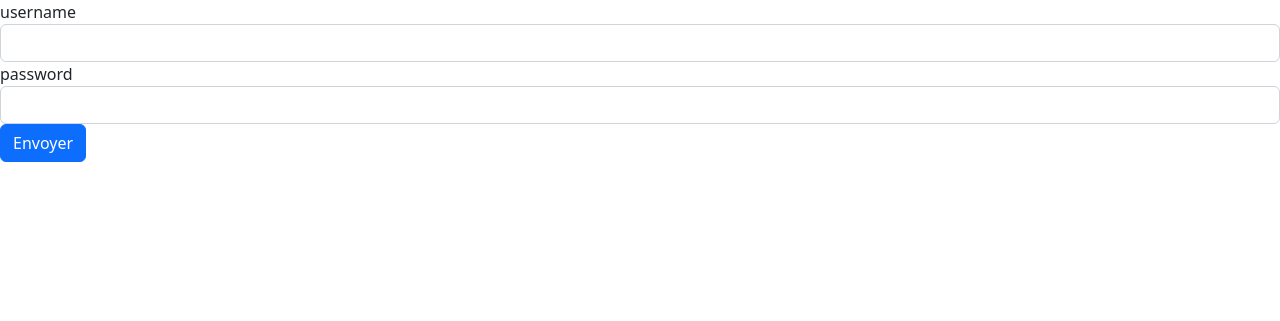
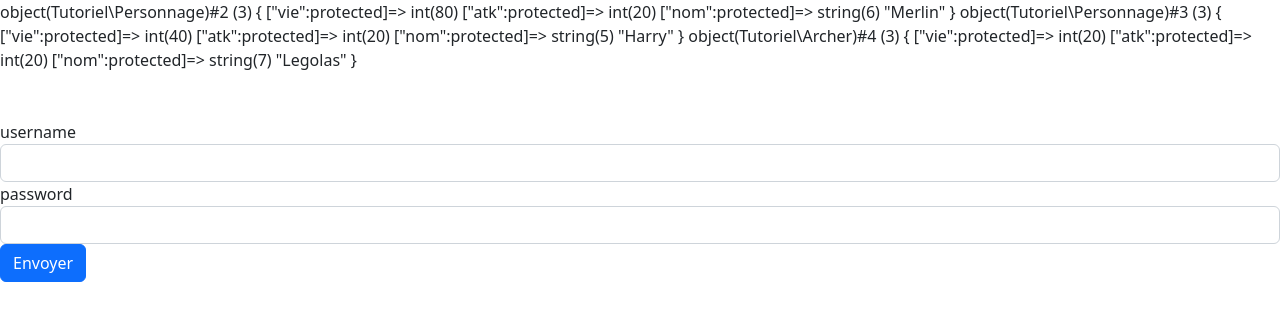
Before and after one commit to CasianLW/ExercicesPHP, a PHP site: page /exemple.php in a window 1280 px wide. Shown: the top 321 px of the page. Run offline with PHP 8.4, Linux system fonts and the light colour scheme.

Commit message:
Cours PHP: Namespaces et organisation

```diff
--- a/PHP_Classes/class/Archer.php
+++ b/PHP_Classes/class/Archer.php
@@ -1,6 +1,5 @@
 <?php
-
-use Personnage;
+namespace Tutoriel;
 
 
 class Archer extends Personnage{
--- a/PHP_Classes/class/Autoloader.php
+++ b/PHP_Classes/class/Autoloader.php
@@ -1,4 +1,6 @@
 <?php
+
+namespace Tutoriel;
 
 class Autoloader{
 
@@ -8,8 +10,13 @@ class Autoloader{
         spl_autoload_register(array(__CLASS__,'autoload'));
     }
 
-    public static function autoload($class_name){
-        require 'class/'. $class_name . '.php';
+    public static function autoload($class){
+        if(strpos($class, __NAMESPACE__ . '\\') === 0){
+        $class = str_replace(__NAMESPACE__ . '\\' , '', $class);
+        $class = str_replace('\\', '/', $class);
+        require 'class/'. $class . '.php';
+        }
+
     }
 
 }
--- a/PHP_Classes/class/BootstrapForm.php
+++ b/PHP_Classes/class/HTML/BootstrapForm.php
@@ -1,5 +1,5 @@
 <?php
-
+namespace Tutoriel\HTML;
 class BootstrapForm extends Form {
 
 
--- a/PHP_Classes/class/Form.php
+++ b/PHP_Classes/class/HTML/Form.php
@@ -1,4 +1,7 @@
 <?php
+namespace Tutoriel\HTML;
+
+use DateTime;
 
 /**
   * Class Form
@@ -52,4 +55,7 @@ class Form{
     public function submit(){
         return $this->surround('<button type="submit">Envoyer</button>');
     }
+    // public function date(){
+    //     return new \DateTime();
+    // }
 }
--- a/PHP_Classes/class/Personnage.php
+++ b/PHP_Classes/class/Personnage.php
@@ -1,5 +1,5 @@
 <?php
-
+namespace Tutoriel;
 class Personnage {
     private static $maxvie = 100;
     // ou
--- a/PHP_Classes/class/Text.php
+++ b/PHP_Classes/class/Text.php
@@ -1,4 +1,5 @@
 <?php
+namespace Tutoriel;
 class Text {
     private static $suffix = " €";
     const SUFFIX = " €";
--- a/PHP_Classes/exemple.php
+++ b/PHP_Classes/exemple.php
@@ -1,3 +1,7 @@
+<?php
+namespace Tutoriel;
+
+?>
 <!DOCTYPE html>
 <html lang="en">
 <head>
@@ -16,6 +20,8 @@
 <?php
 // autoload
 // autoloader
+use \Tutoriel\HTML\BootstrapForm;
+use \Tutoriel\Autoloader;
 require 'class/Autoloader.php';
 Autoloader::register();
 
@@ -25,22 +31,25 @@ Autoloader::register();
 // require_once 'Archer.php';
 
 
-// $merlin = new Personnage('Merlin');
-// $harry = new Personnage('Harry');
+$merlin = new Personnage('Merlin');
+$harry = new Personnage('Harry');
 
-// $legolas = new Archer('Legolas');
+$legolas = new Archer('Legolas');
 
-// $legolas->attaque($harry);
-// var_dump($merlin,$harry,$legolas);
+$legolas->attaque($harry);
+var_dump($merlin,$harry,$legolas);
 
 $form = new BootstrapForm($_POST);
 
 ?>
-
+<br>
+<br>
+<br>
 <form action="#" method="POST">
 <?php
 echo $form->input('username');
 echo $form->input('password');
+// echo $form->date();
 echo $form->submit();
 ?>
 </form>
--- a/PHP_Classes/index.php
+++ b/PHP_Classes/index.php
@@ -31,7 +31,7 @@
 
 // autoloader
 require 'class/Autoloader.php';
-Autoloader::register();
+\Tutoriel\Autoloader::register();
 
 // require_once 'Form.php';
 // require_once 'text.php';
```
